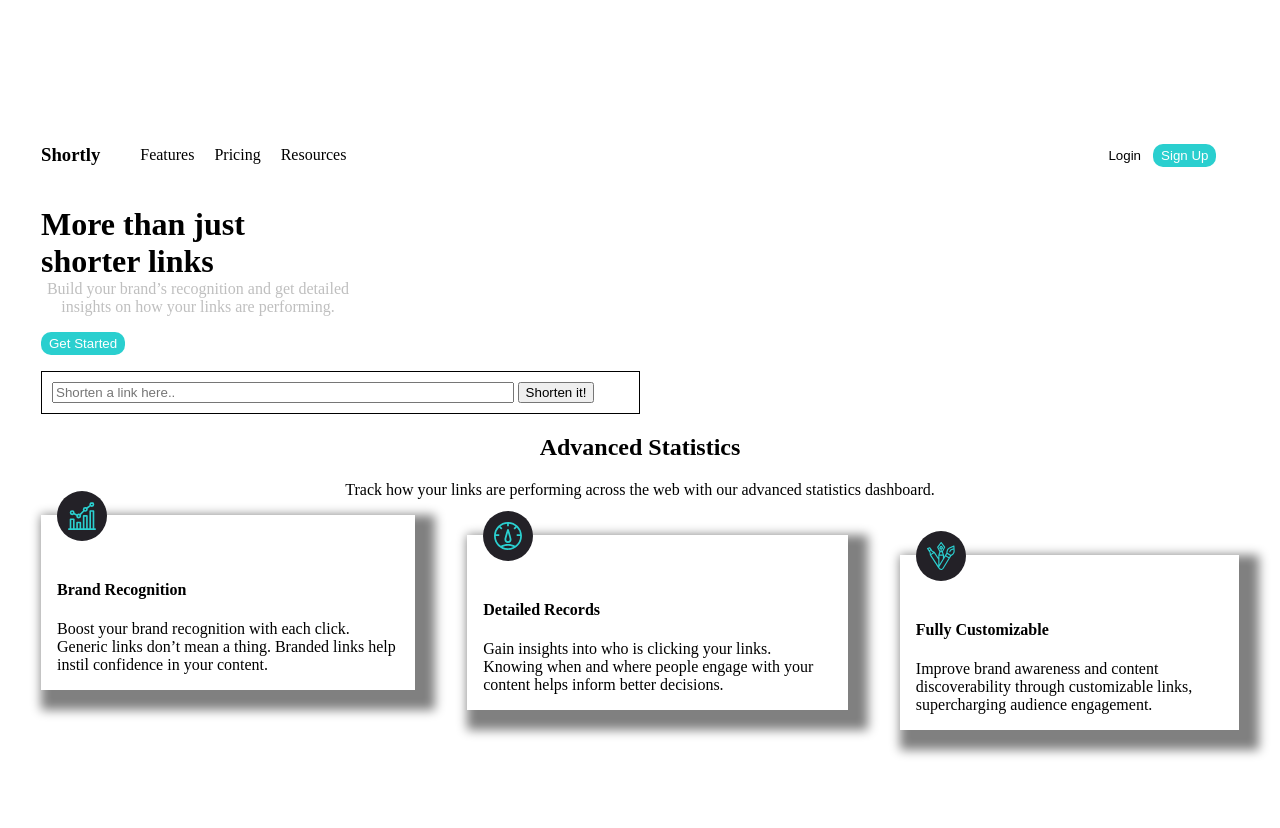
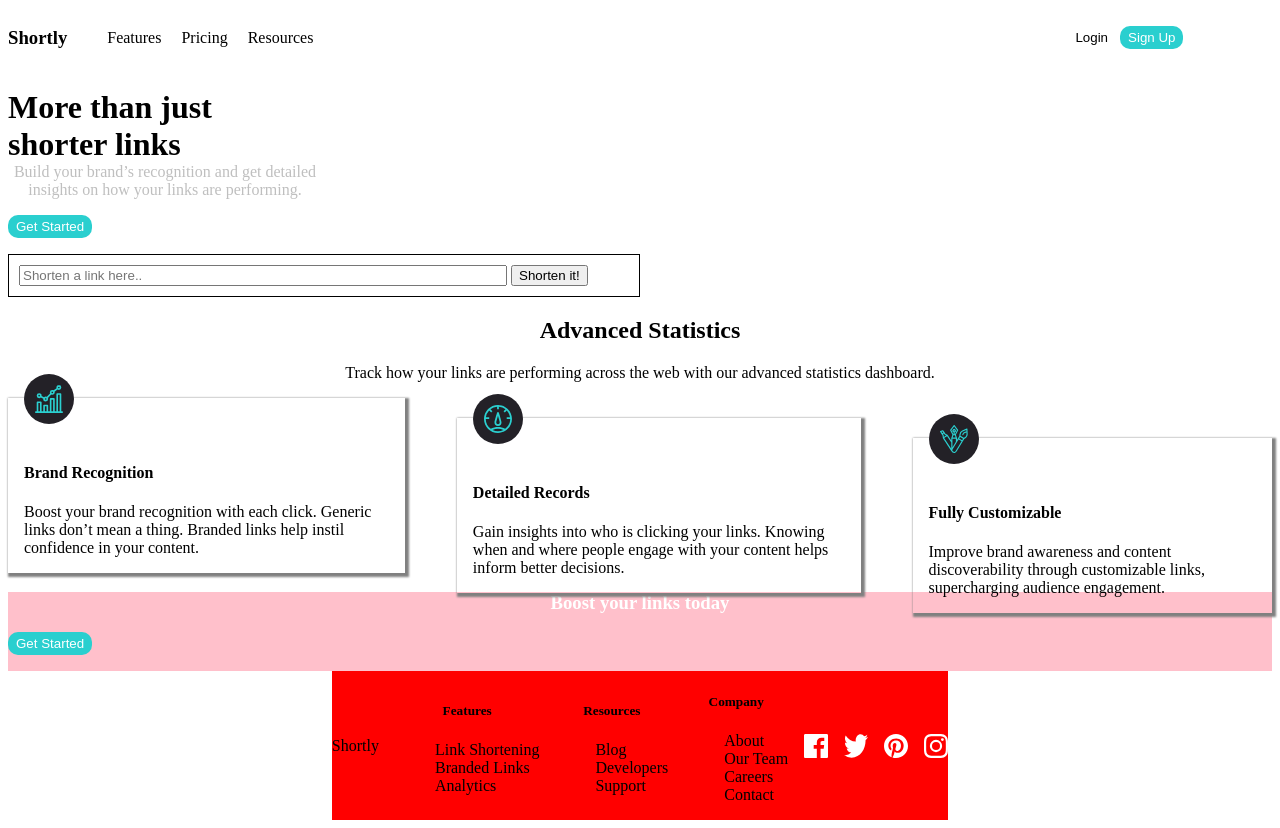
Before and after one commit to ASHWIN776/url-shortening, a plain HTML site: page index.html in a window 1280 px wide. Drawn offline with Linux system fonts and the light colour scheme.

Commit message:
Completed basic styling

```diff
--- a/index.html
+++ b/index.html
@@ -46,7 +46,7 @@
       <button class="submit">Shorten it!</button>
     </div>
 
-    <div class="footer">
+    <div class="advanced">
       <h2>Advanced Statistics</h2>
       <p> Track how your links are performing across the web with our advanced statistics dashboard.</p>
       <div class="boxes">
@@ -86,6 +86,59 @@
       </div>
 
     </div>
+
+    <div class="section">
+      <h3>Boost your links today</h3>
+      <button>Get Started</button>
+    </div>
+  </div>
+
+  <div class="footer">
+    <div class="shortly">
+      Shortly
+    </div>
+    <div class="features div">
+      <h5>Features</h5>
+
+      <ul>
+        <li>Link Shortening</li>
+        <li>Branded Links</li>
+        <li>Analytics</li>
+      </ul>
+
+    </div>
+    <div class="resources div">
+
+      <h5>Resources</h5>
+
+      <ul>
+        <li>Blog</li>
+        <li>Developers</li>
+        <li>Support</li>
+      </ul>
+
+    </div>
+
+    <div class="company div">
+
+      <h5>Company</h5>
+
+      <ul>
+        <li>About</li>
+        <li>Our Team</li>
+        <li>Careers</li>
+        <li>Contact</li>
+      </ul>
+
+    </div>
+    <div class="social">
+      <img src="./images/icon-facebook.svg" alt=""><img src="./images/icon-twitter.svg" alt=""><img src="./images/icon-pinterest.svg" alt=""><img src="./images/icon-instagram.svg" alt="">
+    </div>
+    </div>
+
+
+    </div>
+
   </div>
 
 
--- a/styles.css
+++ b/styles.css
@@ -6,7 +6,8 @@ body {
     display: flex;
     justify-content: center;
     align-items: center;
-    height: 100vh;
+    flex-direction: column;
+    overflow: auto;
 }
 
 .navigation-bar {
@@ -97,13 +98,13 @@ h1 {
 }
 
 .wrapper {
-    margin: 33px;
+    /* margin: 33px; */
 }
 
 .box {
     border: none;
     padding: 16px;
-    box-shadow: 10px 10px 10px 10px grey;
+    box-shadow: 2px 2px 2px 2px grey;
 }
 
 .boxes {
@@ -111,7 +112,7 @@ h1 {
     column-gap: 52px;
 }
 
-.footer h2, p {
+.advanced h2, p {
     text-align: center;
 }
 
@@ -125,7 +126,7 @@ h1 {
     top: 40px;
 }
 
-.footer img {
+.advanced img {
     width: 36px;
     padding: 4px;
 }
@@ -145,3 +146,44 @@ h1 {
 h4 {
     margin-top: 0px;
 }
+
+.section h3 {
+    color: white;
+    text-align: center;
+}
+
+.section button {
+    border: none;
+    background-color: hsl(180, 66%, 49%);
+    color: white;
+    padding: 4px 8px;
+    border-radius: 10px;
+    cursor: pointer;
+    margin-bottom: 16px;
+}
+
+.section {
+    background-color: pink;
+}
+
+.footer {
+    display: flex;
+    flex-direction: row;
+    column-gap: 16px;
+    justify-content: center;
+    align-items: center;
+    background-color: red;
+}
+
+.div h5 {
+    text-align: center;
+}
+
+.footer li {
+    list-style-type: none;
+}
+
+.social {
+    display: flex;
+    column-gap: 16px;
+}
```
